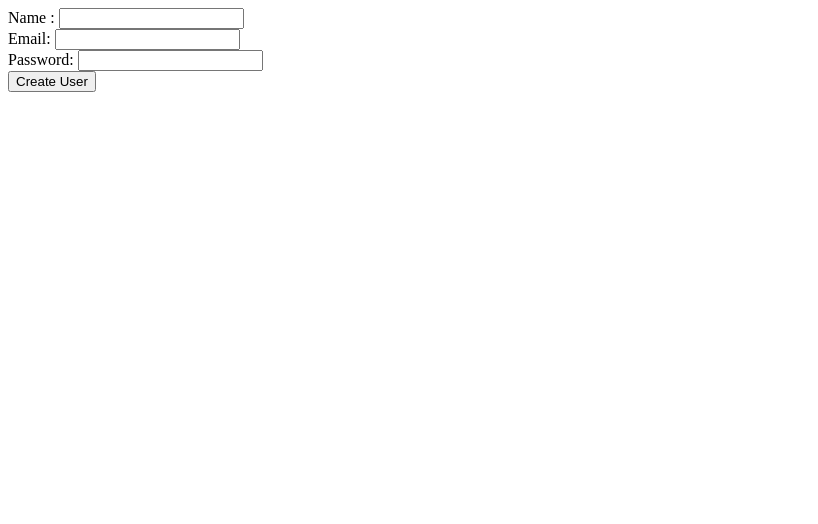
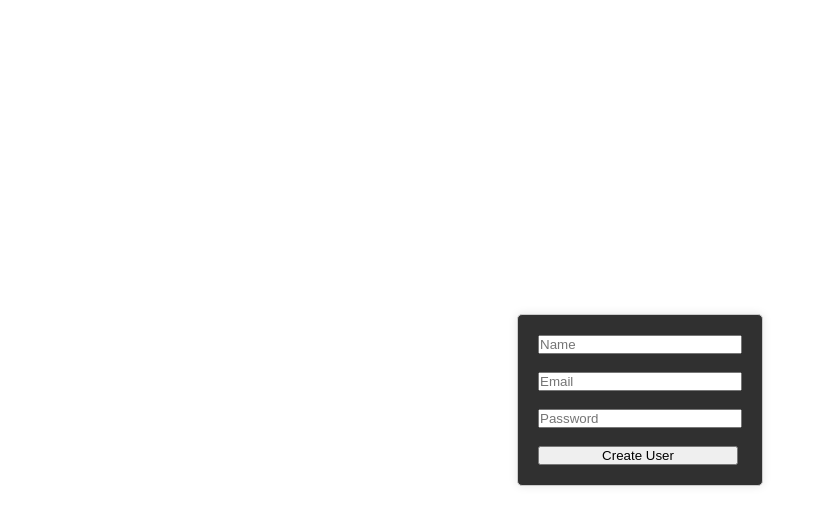
Before and after one commit to VoidFruit/SemesterProject, a website: page public/index.html in a window 1280 px wide. Shown: the whole page, without its empty margins (0-818 px from the left). Drawn offline with Linux system fonts and the light colour scheme.

Commit message:
added login field and highscore fetch

```diff
--- a/public/index.html
+++ b/public/index.html
@@ -5,16 +5,21 @@
     <meta charset="UTF-8">
     <meta name="viewport" content="width=device-width, initial-scale=1.0">
     <title>My app</title>
+    <link rel="stylesheet" href="styles.css">
 </head>
 
 
 <body>
 
-    <div>
-        Name : <input type="text" id="name"><br>
-        Email: <input type="email" id="email"><br />
-        Password: <input type="password" id="pswHash"><br />
-        <button id="createUserButton">Create User</button>
+     <div class="container">
+        <div class="box">
+            <div class="login-form">
+                <input type="text" id="name" placeholder="Name"><br>
+                <input type="email" id="email" placeholder="Email"><br />
+                <input type="password" id="pswHash" placeholder="Password"><br />
+                <button id="createUserButton">Create User</button>
+            </div>
+        </div>
     </div>
 
     <script>
--- /dev/null
+++ b/public/styles.css
@@ -0,0 +1,43 @@
+/* Reset default margin and padding */
+body, input, button {
+    margin: 0;
+    padding: 0;
+}
+
+.container {
+    display: flex;
+    justify-content: center;
+    align-items: center;
+    height: 100vh; /* Set the container to full viewport height */
+}
+.box {
+    border: 1px solid #ccc; /* Add border */
+    background-color: rgb(48, 48, 48);
+    padding: 20px; /* Add padding */
+    border-radius: 5px; /* Add border radius */
+    box-shadow: 0 0 10px rgba(0, 0, 0, 0.1); /* Add box shadow */
+}
+
+.login-form {
+    text-align: center;
+}
+
+input, button {
+    display: block;
+    margin-bottom: 0.2px;
+    width: 200px; /* Set the width of input fields and button */
+}
+
+.game-link {
+    display: inline-block;
+    padding: 10px 20px;
+    background-color: #4CAF50;
+    color: white;
+    text-decoration: none;
+    font-size: 18px;
+    border-radius: 5px;
+    margin: 10px;
+}
+.game-link:hover {
+    background-color: #45a049;
+}
--- a/routes/usersRoute.mjs
+++ b/routes/usersRoute.mjs
@@ -7,6 +7,12 @@ USER_API.use(express.json());
 
 // Assuming you have some data structure to store users
 let users = [];
+
+//fetch user scores
+USER_API.get('/scores', (req, res) => {
+    const userScores = users.map(user => ({ name: user.name, score: 'N/a' }));
+    res.status(HTTPCodes.SuccesfullRespons.Ok).json(userScores);
+});
 
 function assignID(length) {
     const characters = 'ABCDEFGHIJKLMNOPQRSTUVWXYZabcdefghijklmnopqrstuvwxyz0123456789';
```
